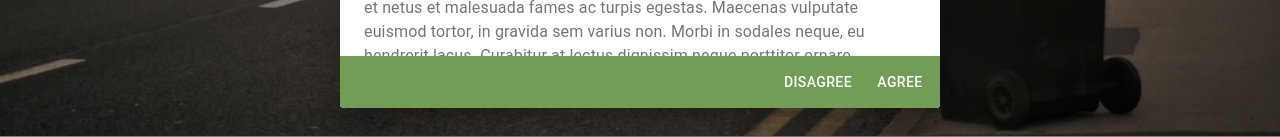
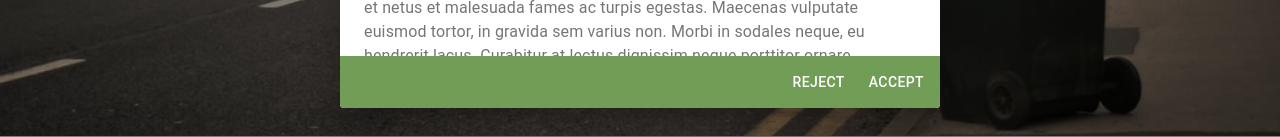
Before and after one commit to DhrumilShah98/Group6_S21_EnviClean, a React (Create React App) app: page / in a window 1280 px wide. Both pictures are taken after a click on the button "ENROLL AS PATRON". Shown: the part 660-797 px from the top of the page. Built offline with nearby package versions, Linux system fonts and the light colour scheme.

Commit message:
Accept and Reject text

```diff
--- a/src/component/PatronMember/PatronTermsAndConditions.js
+++ b/src/component/PatronMember/PatronTermsAndConditions.js
@@ -34,8 +34,8 @@ export const PatronTermsAndConditions = ({ open, closeDialog, agreeTerms }) => {
                 </DialogContentText>
             </DialogContent>
             <DialogActions style={{ backgroundColor: '#719D57' }} >
-                <Button style={{ color: '#FFFFFF' }} onClick={closeDialog}>Disagree</Button>
-                <Button style={{ color: '#FFFFFF' }} onClick={agreeTerms}>Agree</Button>
+                <Button style={{ color: '#FFFFFF' }} onClick={closeDialog}>Reject</Button>
+                <Button style={{ color: '#FFFFFF' }} onClick={agreeTerms}>Accept</Button>
             </DialogActions>
         </Dialog>
     );
```
